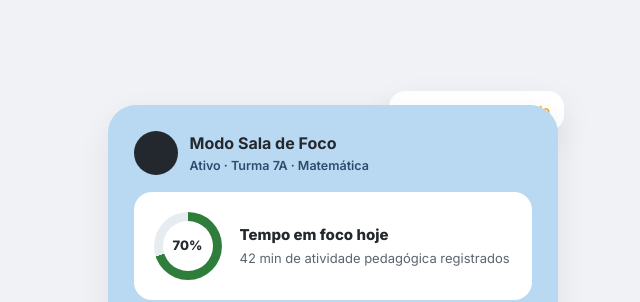
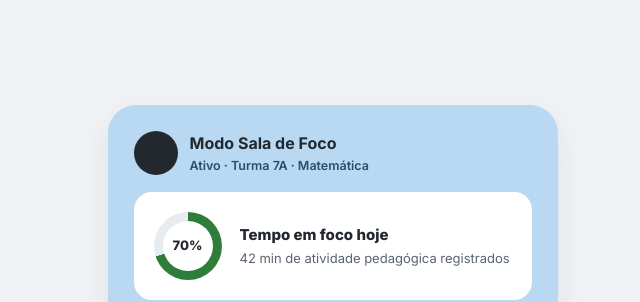
Before and after one commit to Integra-Campus/Integra-Campus.github.io, a plain HTML site: page index.html in a window 1280 px wide. Shown: the part 229-531 px from the top of the page, 640-1280 px from the left. Drawn offline with Linux system fonts and the light colour scheme.

Commit message:
Add files via upload

```diff
--- a/index.html
+++ b/index.html
@@ -38,7 +38,7 @@
       </div>
     </div>
     <div class="hero-visual">
-      <div class="float-badge b1"><span class="sw"></span>Instagram bloqueado</div>
+      <!--<div class="float-badge b1"><span class="sw"></span>Instagram bloqueado</div> -->
       <div class="hero-card">
         <div class="row">
           <div class="hero-avatar"></div>
```
